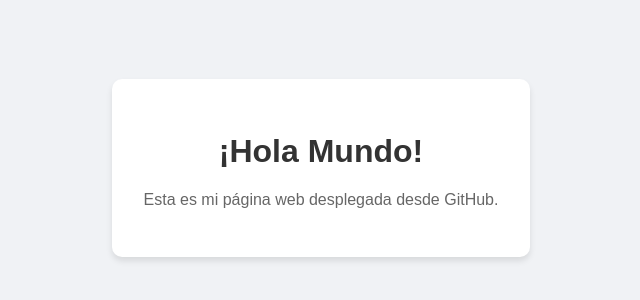
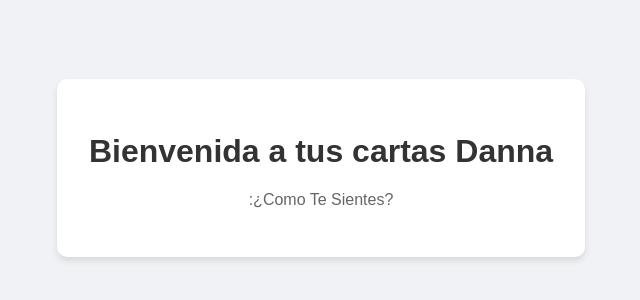
Before and after one commit to Miguelo1003/Miguelo1003github.io, a plain HTML site: page index.html in a window 1280 px wide. Shown: the part 232-532 px from the top of the page, without its empty margins (319-959 px from the left). Drawn offline with Linux system fonts and the light colour scheme.

Commit message:
Update greeting and message in index.html

```diff
--- a/index.html
+++ b/index.html
@@ -27,8 +27,8 @@
 </head>
 <body>
     <div class="container">
-        <h1>¡Hola Mundo!</h1>
-        <p>Esta es mi página web desplegada desde GitHub.</p>
+        <h1>Bienvenida a tus cartas Danna</h1>
+        <p>:¿Como Te Sientes?</p>
     </div>
 </body>
 </html>
```
